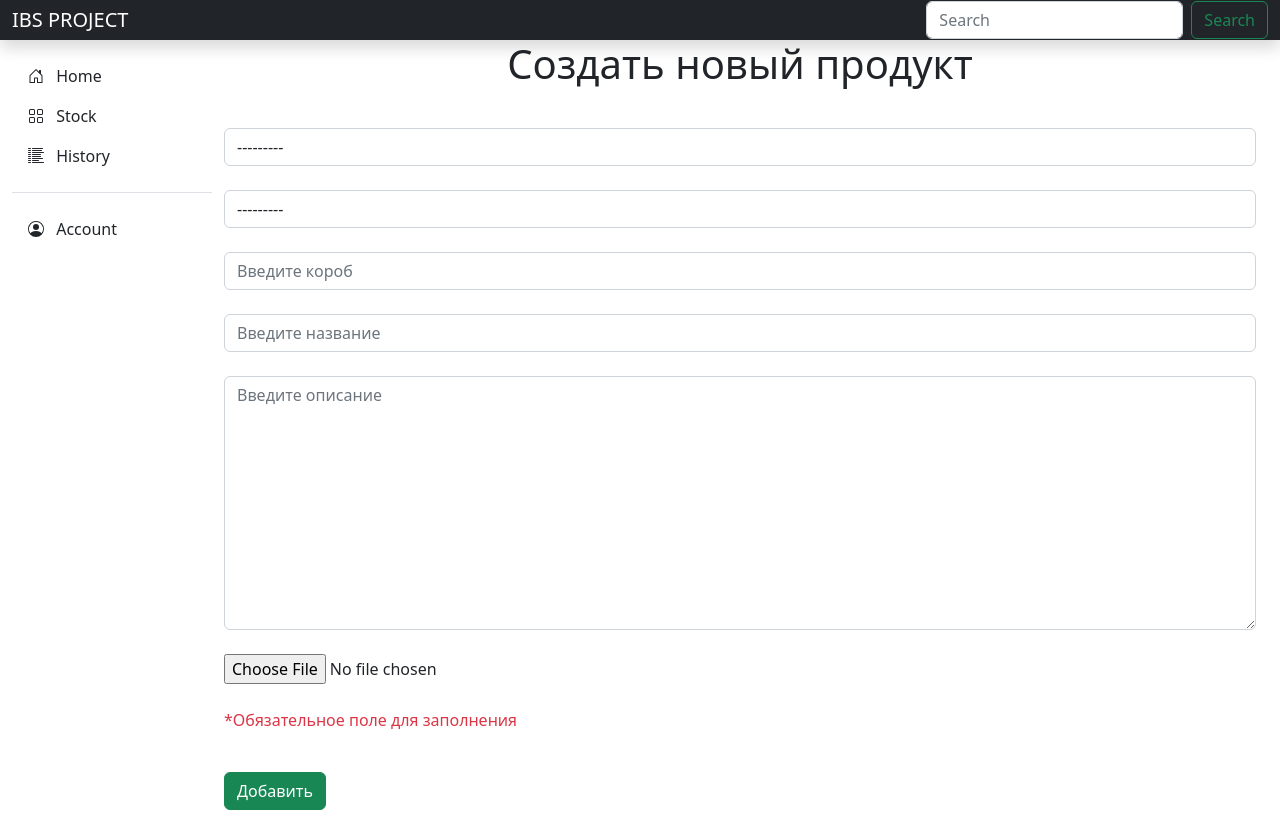
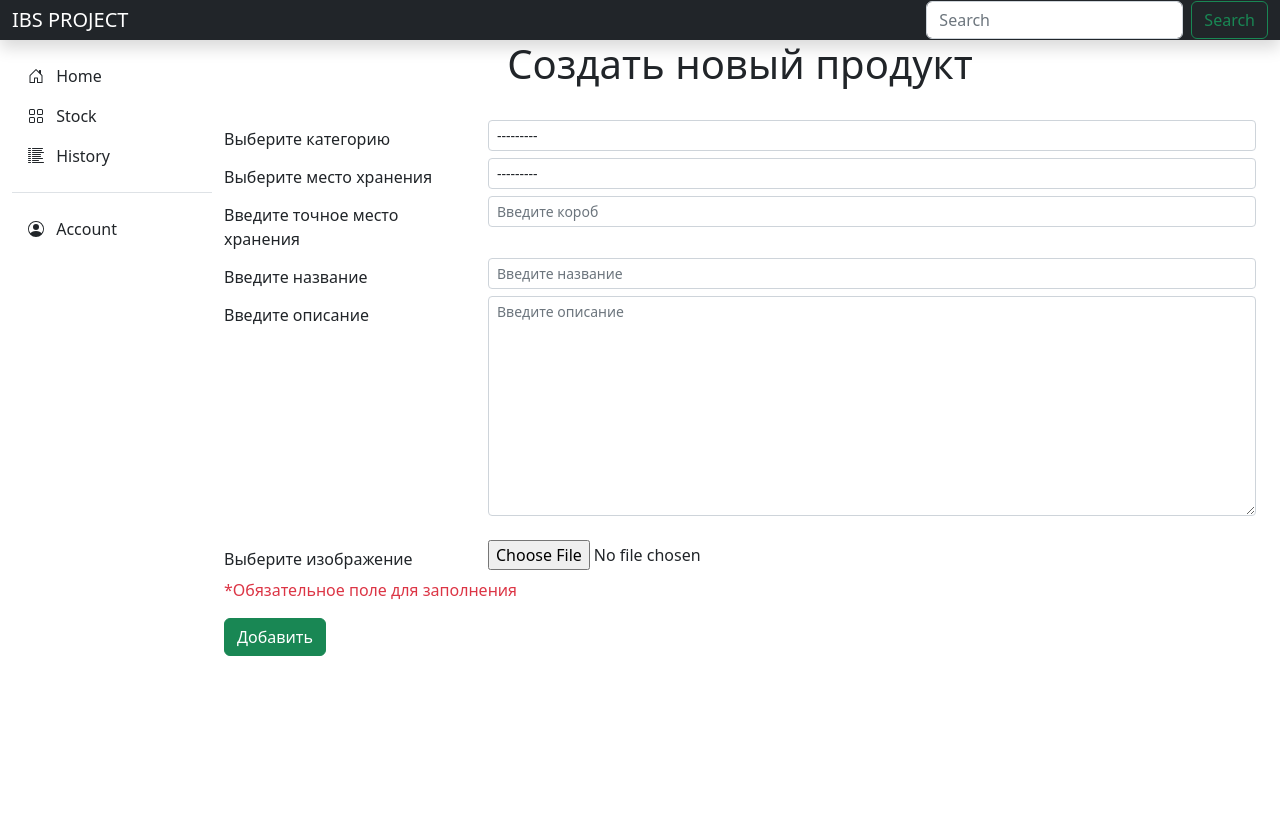
Before and after one commit to Pamchik/Stock, a Django app: page /create/ in a window 1280 px wide. After the commit the page ends 656 px from the top, so only its background shows below. Run offline with Django 3.2, Linux system fonts and the light colour scheme; data comes from the database, SQL or seed files in the repository; both versions use the stored data as it was after the commit; some libraries are stand-ins or nearby versions.

Commit message:
update pages

```diff
--- a/Stock/mainapp/forms.py
+++ b/Stock/mainapp/forms.py
@@ -8,21 +8,21 @@ class StockForm(ModelForm):
         fields = ['category', 'location', 'place', 'name', 'description', 'image']
         widgets = {
             'category': Select(attrs={
-                'class': 'form-control'
+                'class': 'form-control form-control-sm'
             }),
             'location': Select(attrs={
-                'class': 'form-control'
+                'class': 'form-control form-control-sm'
             }),
             'place': TextInput(attrs={
-                'class': 'form-control',
+                'class': 'form-control form-control-sm',
                 'placeholder': 'Введите короб'
             }),
             'name': TextInput(attrs={
-                'class': 'form-control',
+                'class': 'form-control form-control-sm',
                 'placeholder': 'Введите название'
             }),
             'description': Textarea(attrs={
-                'class': 'form-control',
+                'class': 'form-control form-control-sm',
                 'placeholder': 'Введите описание'
             })
         }
--- a/Stock/mainapp/templates/create_product.html
+++ b/Stock/mainapp/templates/create_product.html
@@ -5,23 +5,52 @@
 
 {% block body %}
 <div class="container">
-  <div class="card-deck mb-3 text-start">
-    <h1 class="card-deck mb-3 text-center">Создать новый продукт</h1><br>
-    <form method="post">
+  <div class="card-deck text-start">
+    <h1 class="card-deck text-center">Создать новый продукт</h1><br>
+
+    <form method="post" enctype="multipart/form-data">
         {% csrf_token %}
-        {{ form.category }}<br>
-        {{ form.location }}<br>
-        {{ form.place }}<br>
-        {{ form.name }}<br>
-        {{ form.description }}<br>
-        {{ form.image }}<br><br>
-        <p class="text-danger">*Обязательное поле для заполнения</p><br>
-        <button type="submit" class="btn btn-success">Добавить</button><br>
-
-
-
+      <div class="form-group row">
+        <label class="col-sm col-form-label">Выберите категорию</label>
+        <div class="col-sm-9">
+          {{ form.category }}
+        </div>
+      </div>
+      <div class="form-group row">
+        <label class="col-sm col-form-label">Выберите место хранения</label>
+        <div class="col-sm-9">
+          {{ form.location }}
+        </div>
+      </div>
+      <div class="form-group row">
+        <label class="col-sm col-form-label">Введите точное место хранения</label>
+        <div class="col-sm-9">
+          {{ form.place }}
+        </div>
+      </div>
+      <div class="form-group row">
+        <label class="col-sm col-form-label">Введите название</label>
+        <div class="col-sm-9">
+          {{ form.name }}
+        </div>
+      </div>
+      <div class="form-group row">
+        <label class="col-sm col-form-label">Введите описание</label>
+        <div class="col-sm-9">
+          {{ form.description }}<br>
+        </div>
+      </div>
+      <div class="form-group row">
+        <label class="col-sm col-form-label">Выберите изображение</label>
+        <div class="col-sm-9">
+          {{ form.image }}
+        </div>
+      </div>
+            <p class="text-danger">*Обязательное поле для заполнения</p>
+        <button type="submit" class="btn btn-success">Добавить</button>
         <span>{{ error }}</span>
     </form>
+
   </div>
 </div>
 
--- a/Stock/mainapp/views.py
+++ b/Stock/mainapp/views.py
@@ -70,7 +70,7 @@ def history(request):
 def create(request):
     error = ''
     if request.method == 'POST':
-        form = StockForm(request.POST)
+        form = StockForm(request.POST, request.FILES)
         if form.is_valid():
             form.save()
             return redirect('stock')
```
Also changed, not shown: Stock/db.sqlite3, Stock/media/photos_parts/Apple_iPhone_11.jpg (added), Stock/media/photos_parts/Asus_Zenbook_64pOaGM.jpg (added), Stock/media/photos_parts/Macbook_M1_Pro.jpg (added), Stock/media/photos_parts/Xiaomi_Redmi_9A.jpg (added), Stock/media/photos_parts/Xiaomi_Redmi_9A_yRmHzMf.jpg (added).
